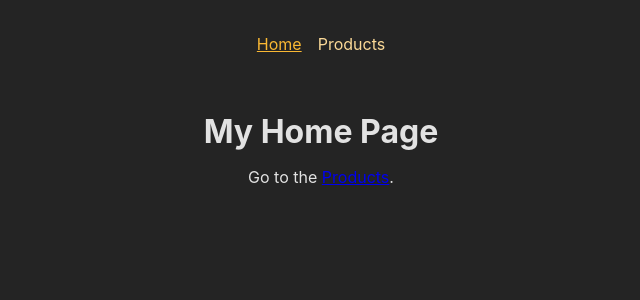
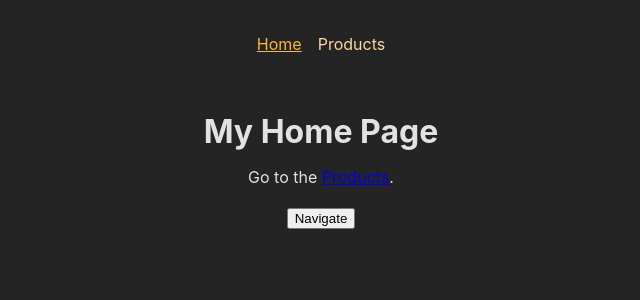
Before and after one commit to Snzslt/Router, a React (Create React App) app: page / in a window 1280 px wide. Shown: the top 300 px of the page, without its empty margins (319-959 px from the left). Built offline with nearby package versions, Linux system fonts and the light colour scheme.

Commit message:
Navigate Programmatically

```diff
--- a/src/pages/Home.js
+++ b/src/pages/Home.js
@@ -1,10 +1,22 @@
-import {Link} from 'react-router-dom';
+import {Link, useNavigate} from 'react-router-dom';
 
 function HomePage(){
+    const navigate = useNavigate();
+//we use this when for example want to work with timer
+    function navigateHandler(){
+    navigate('/products');
+    }
+
     return (
         <>
         <h1>My Home Page</h1>
-        <p>Go to the <Link to="/products">Products</Link>.</p>
+        <p>
+            Go to the <Link to="/products">Products</Link>.
+        </p>
+        <p>
+            <button onClick={navigateHandler}>
+                Navigate</button>
+        </p>
         </>
     )
 
```
